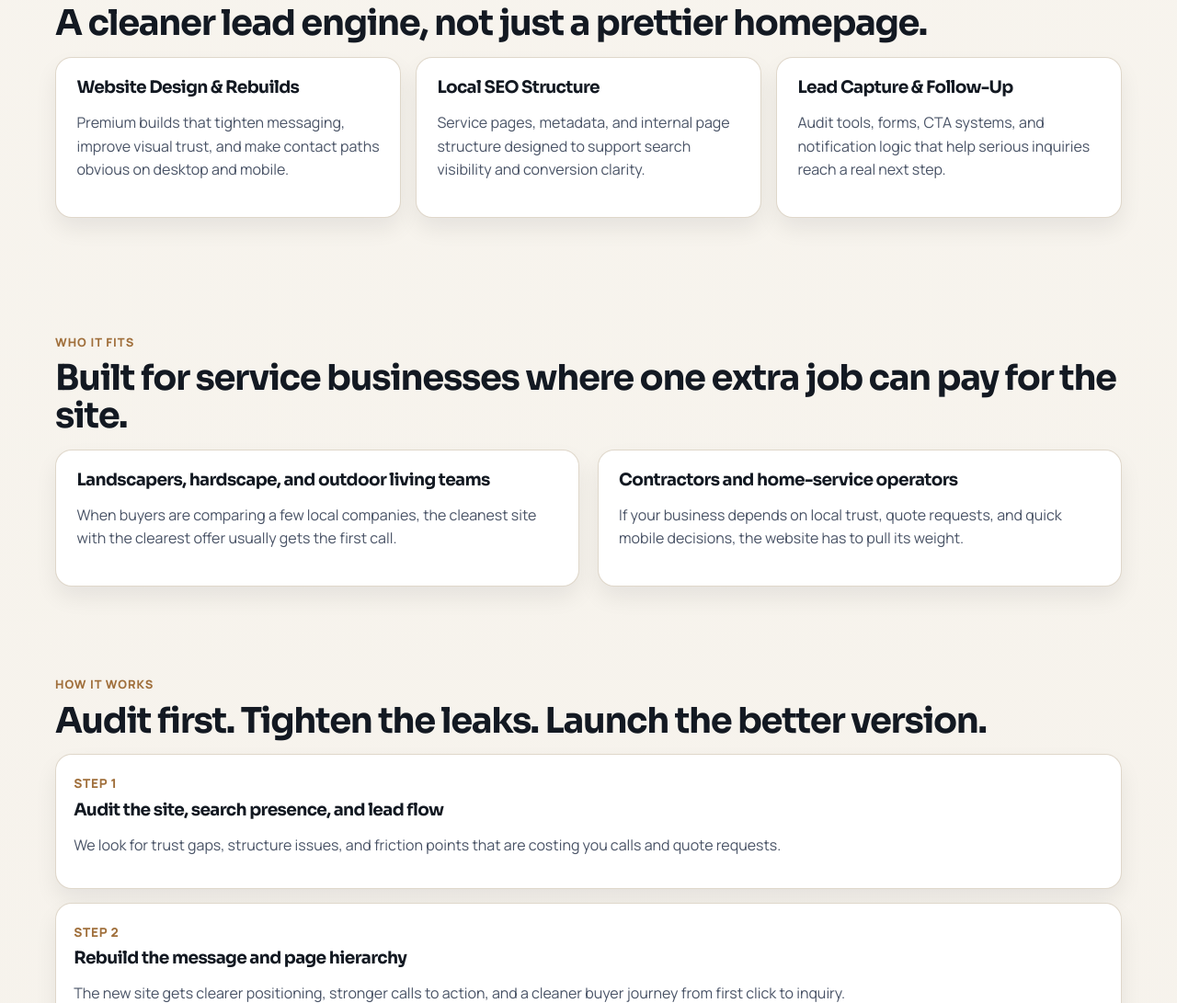
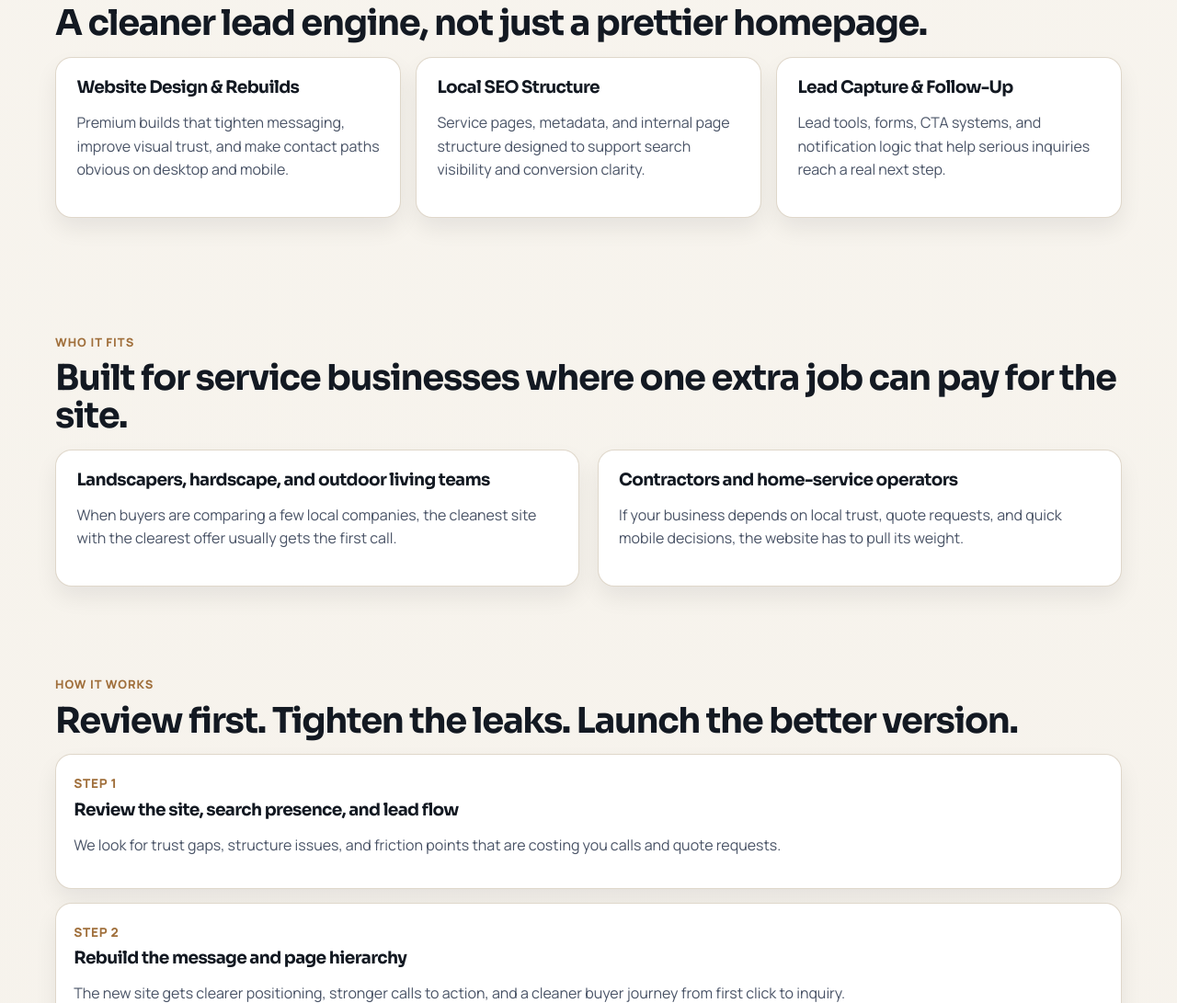
Before and after one commit to carswqqqq1/arroyo-marketing-web, a plain HTML site: page index.html in a window 1280 px wide. Shown: the part 1302-2393 px from the top of the page at 92% size. Drawn offline with Linux system fonts and the light colour scheme.

Commit message:
Remove remaining audit copy

```diff
--- a/index.html
+++ b/index.html
@@ -171,7 +171,7 @@
             </article>
             <article class="card">
               <h3>Lead Capture & Follow-Up</h3>
-              <p>Audit tools, forms, CTA systems, and notification logic that help serious inquiries reach a real next step.</p>
+              <p>Lead tools, forms, CTA systems, and notification logic that help serious inquiries reach a real next step.</p>
             </article>
           </div>
         </div>
@@ -197,11 +197,11 @@
       <section class="section section-tight">
         <div class="container">
           <p class="kicker reveal">How It Works</p>
-          <h2 class="reveal">Audit first. Tighten the leaks. Launch the better version.</h2>
+          <h2 class="reveal">Review first. Tighten the leaks. Launch the better version.</h2>
           <div class="number-list reveal">
             <div class="number-item">
               <span>Step 1</span>
-              <h3>Audit the site, search presence, and lead flow</h3>
+              <h3>Review the site, search presence, and lead flow</h3>
               <p>We look for trust gaps, structure issues, and friction points that are costing you calls and quote requests.</p>
             </div>
             <div class="number-item">
```
